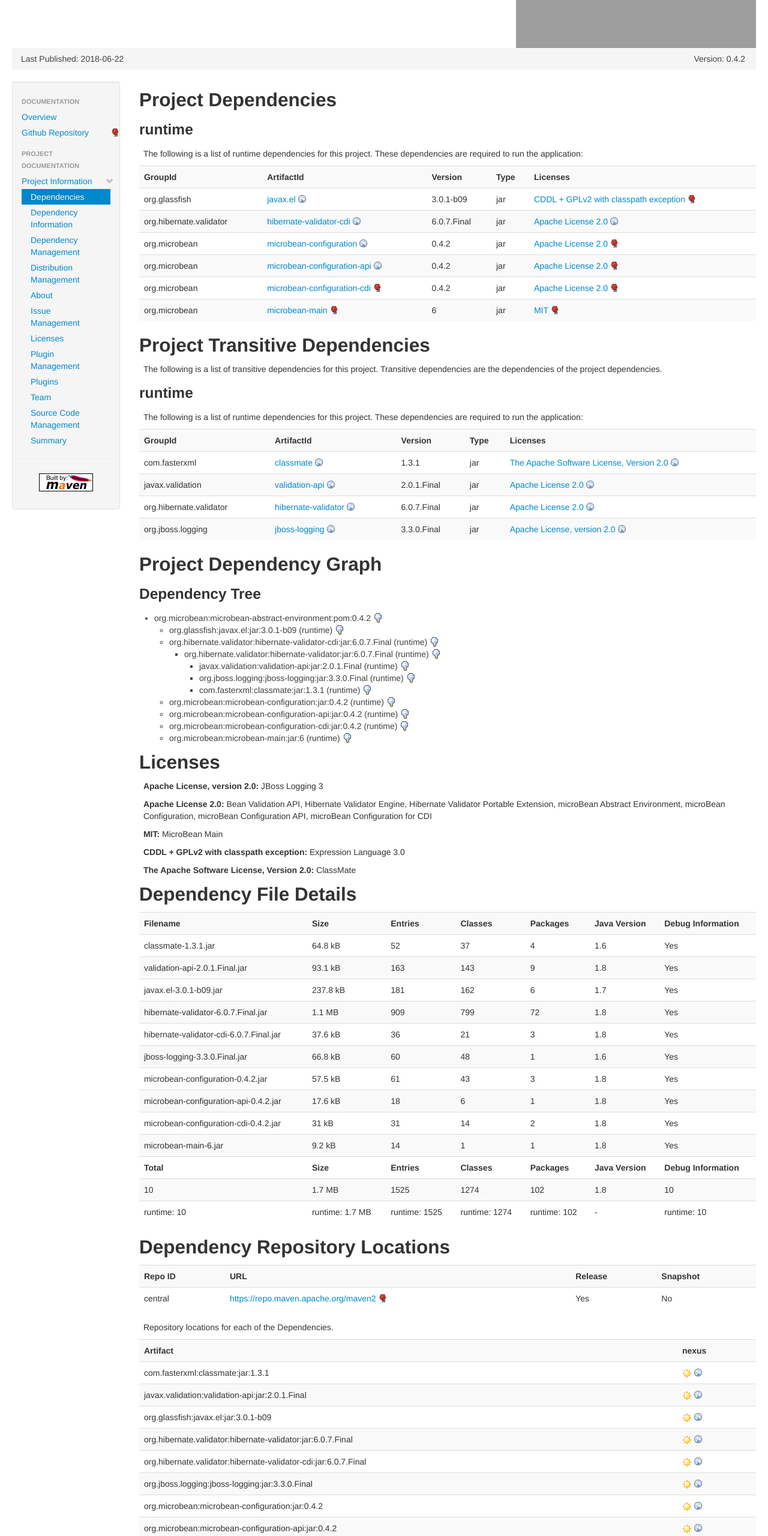
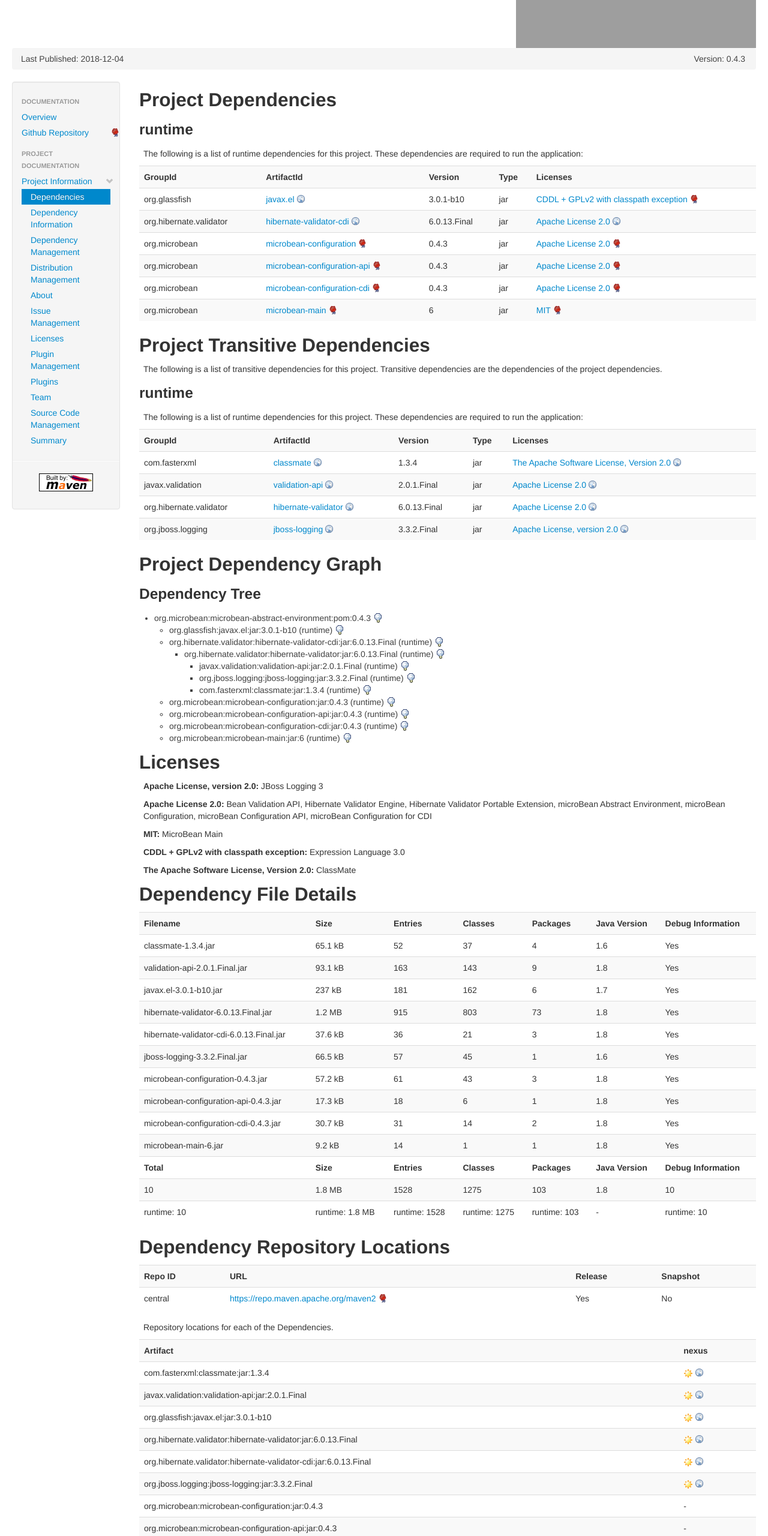
Before and after one commit to microbean/microbean-abstract-cdi-environment, a plain HTML site: page dependencies.html in a window 1280 px wide. Shown: the part 240-2800 px from the top of the page at 60% size. Drawn offline with Linux system fonts and the light colour scheme; grey boxes are pictures that could not be loaded.

Commit message:
Building site for microbean-abstract-environment 0.4.3

```diff
--- a/dependencies.html
+++ b/dependencies.html
@@ -1,13 +1,13 @@
 <!DOCTYPE html>
 <!--
- | Generated by Apache Maven Doxia Site Renderer 1.7.4 at 2018-06-22
+ | Generated by Apache Maven Doxia Site Renderer 1.8.1 at 2018-12-04
  | Rendered using Apache Maven Fluido Skin 1.6
 -->
 <html xmlns="http://www.w3.org/1999/xhtml" xml:lang="en" lang="en">
   <head>
     <meta charset="UTF8" />
     <meta name="viewport" content="width=device-width, initial-scale=1.0" />
-    <meta name="Date-Revision-yyyymmdd" content="20180622" />
+    <meta name="Date-Revision-yyyymmdd" content="20181204" />
     <meta http-equiv="Content-Language" content="en" />
     <title>microBean Abstract Environment &#x2013; Project Dependencies</title>
     <link rel="stylesheet" href="./css/apache-maven-fluido-1.6.min.css" />
@@ -21,14 +21,14 @@
         <div class="pull-left"><div id="bannerLeft"><h2>microBean Abstract Environment</h2>
 </div>
 </div>
-        <div class="pull-right"><a href="./" id="bannerRight"><img src="https://avatars0.githubusercontent.com/u/25515632?s=60"  alt="μb microbean-abstract-environment"/></a></div>
+        <div class="pull-right"><a href="https://microbean.github.io/microbean-abstract-environment" id="bannerRight"><img src="https://avatars0.githubusercontent.com/u/25515632?s=60"  alt="μb microbean-abstract-environment"/></a></div>
         <div class="clear"><hr/></div>
       </div>
 
       <div id="breadcrumbs">
         <ul class="breadcrumb">
-        <li id="publishDate">Last Published: 2018-06-22</li>
-      <li id="projectVersion" class="pull-right">Version: 0.4.2</li>
+        <li id="publishDate">Last Published: 2018-12-04</li>
+      <li id="projectVersion" class="pull-right">Version: 0.4.3</li>
         </ul>
       </div>
       <div class="row-fluid">
@@ -84,31 +84,31 @@
 <tr class="b">
 <td>org.glassfish</td>
 <td><a class="externalLink" href="http://uel.java.net">javax.el</a></td>
-<td>3.0.1-b09</td>
+<td>3.0.1-b10</td>
 <td>jar</td>
 <td><a class="externalLink" href="https://glassfish.dev.java.net/nonav/public/CDDL+GPL.html">CDDL + GPLv2 with classpath exception</a></td></tr>
 <tr class="a">
 <td>org.hibernate.validator</td>
 <td><a class="externalLink" href="http://hibernate.org/validator/hibernate-validator-cdi">hibernate-validator-cdi</a></td>
-<td>6.0.7.Final</td>
+<td>6.0.13.Final</td>
 <td>jar</td>
 <td><a class="externalLink" href="http://www.apache.org/licenses/LICENSE-2.0.txt">Apache License 2.0</a></td></tr>
 <tr class="b">
 <td>org.microbean</td>
-<td><a class="externalLink" href="http://microbean.github.io/microbean-configuration">microbean-configuration</a></td>
-<td>0.4.2</td>
+<td><a class="externalLink" href="https://microbean.github.io/microbean-configuration">microbean-configuration</a></td>
+<td>0.4.3</td>
 <td>jar</td>
 <td><a class="externalLink" href="https://www.apache.org/licenses/LICENSE-2.0">Apache License 2.0</a></td></tr>
 <tr class="a">
 <td>org.microbean</td>
-<td><a class="externalLink" href="http://microbean.github.io/microbean-configuration-api">microbean-configuration-api</a></td>
-<td>0.4.2</td>
+<td><a class="externalLink" href="https://microbean.github.io/microbean-configuration-api">microbean-configuration-api</a></td>
+<td>0.4.3</td>
 <td>jar</td>
 <td><a class="externalLink" href="https://www.apache.org/licenses/LICENSE-2.0">Apache License 2.0</a></td></tr>
 <tr class="b">
 <td>org.microbean</td>
 <td><a class="externalLink" href="https://microbean.github.io/microbean-configuration-cdi">microbean-configuration-cdi</a></td>
-<td>0.4.2</td>
+<td>0.4.3</td>
 <td>jar</td>
 <td><a class="externalLink" href="https://www.apache.org/licenses/LICENSE-2.0">Apache License 2.0</a></td></tr>
 <tr class="a">
@@ -132,8 +132,8 @@
 <th>Licenses</th></tr>
 <tr class="b">
 <td>com.fasterxml</td>
-<td><a class="externalLink" href="http://github.com/cowtowncoder/java-classmate">classmate</a></td>
-<td>1.3.1</td>
+<td><a class="externalLink" href="http://github.com/FasterXML/java-classmate">classmate</a></td>
+<td>1.3.4</td>
 <td>jar</td>
 <td><a class="externalLink" href="http://www.apache.org/licenses/LICENSE-2.0.txt">The Apache Software License, Version 2.0</a></td></tr>
 <tr class="a">
@@ -145,13 +145,13 @@
 <tr class="b">
 <td>org.hibernate.validator</td>
 <td><a class="externalLink" href="http://hibernate.org/validator/hibernate-validator">hibernate-validator</a></td>
-<td>6.0.7.Final</td>
+<td>6.0.13.Final</td>
 <td>jar</td>
 <td><a class="externalLink" href="http://www.apache.org/licenses/LICENSE-2.0.txt">Apache License 2.0</a></td></tr>
 <tr class="a">
 <td>org.jboss.logging</td>
 <td><a class="externalLink" href="http://www.jboss.org">jboss-logging</a></td>
-<td>3.3.0.Final</td>
+<td>3.3.2.Final</td>
 <td>jar</td>
 <td><a class="externalLink" href="http://www.apache.org/licenses/LICENSE-2.0.txt">Apache License, version 2.0</a></td></tr></table></div></div><a name="Project_Dependency_Graph"></a>
 <div class="section">
@@ -179,7 +179,7 @@
 <div class="section">
 <h3><a name="Dependency_Tree"></a>Dependency Tree</h3>
 <ul>
-<li>org.microbean:microbean-abstract-environment:pom:0.4.2 <img id="_img1" src="./images/icon_info_sml.gif" alt="[Information]" onclick="toggleDependencyDetails( '_dep0', '_img1' );" style="cursor: pointer; vertical-align: text-bottom;"></img><div id="_dep0" style="display:none">
+<li>org.microbean:microbean-abstract-environment:pom:0.4.3 <img id="_img1" src="./images/icon_info_sml.gif" alt="[Information]" onclick="toggleDependencyDetails( '_dep0', '_img1' );" style="cursor: pointer; vertical-align: text-bottom;"></img><div id="_dep0" style="display:none">
 <table border="0" class="table table-striped">
 <tr class="a">
 <th>microBean Abstract Environment</th></tr>
@@ -189,7 +189,7 @@
 <p><b>URL: </b><a class="externalLink" href="https://microbean.github.io/microbean-abstract-environment">https://microbean.github.io/microbean-abstract-environment</a></p>
 <p><b>Project Licenses: </b><a class="externalLink" href="https://www.apache.org/licenses/LICENSE-2.0">Apache License 2.0</a></p></td></tr></table></div>
 <ul>
-<li>org.glassfish:javax.el:jar:3.0.1-b09 (runtime) <img id="_img3" src="./images/icon_info_sml.gif" alt="[Information]" onclick="toggleDependencyDetails( '_dep2', '_img3' );" style="cursor: pointer; vertical-align: text-bottom;"></img><div id="_dep2" style="display:none">
+<li>org.glassfish:javax.el:jar:3.0.1-b10 (runtime) <img id="_img3" src="./images/icon_info_sml.gif" alt="[Information]" onclick="toggleDependencyDetails( '_dep2', '_img3' );" style="cursor: pointer; vertical-align: text-bottom;"></img><div id="_dep2" style="display:none">
 <table border="0" class="table table-striped">
 <tr class="a">
 <th>Expression Language 3.0</th></tr>
@@ -198,7 +198,7 @@
 <p><b>Description: </b>Java.net - The Source for Java Technology Collaboration</p>
 <p><b>URL: </b><a class="externalLink" href="http://uel.java.net">http://uel.java.net</a></p>
 <p><b>Project Licenses: </b><a class="externalLink" href="https://glassfish.dev.java.net/nonav/public/CDDL+GPL.html">CDDL + GPLv2 with classpath exception</a></p></td></tr></table></div></li>
-<li>org.hibernate.validator:hibernate-validator-cdi:jar:6.0.7.Final (runtime) <img id="_img5" src="./images/icon_info_sml.gif" alt="[Information]" onclick="toggleDependencyDetails( '_dep4', '_img5' );" style="cursor: pointer; vertical-align: text-bottom;"></img><div id="_dep4" style="display:none">
+<li>org.hibernate.validator:hibernate-validator-cdi:jar:6.0.13.Final (runtime) <img id="_img5" src="./images/icon_info_sml.gif" alt="[Information]" onclick="toggleDependencyDetails( '_dep4', '_img5' );" style="cursor: pointer; vertical-align: text-bottom;"></img><div id="_dep4" style="display:none">
 <table border="0" class="table table-striped">
 <tr class="a">
 <th>Hibernate Validator Portable Extension</th></tr>
@@ -208,7 +208,7 @@
 <p><b>URL: </b><a class="externalLink" href="http://hibernate.org/validator/hibernate-validator-cdi">http://hibernate.org/validator/hibernate-validator-cdi</a></p>
 <p><b>Project Licenses: </b><a class="externalLink" href="http://www.apache.org/licenses/LICENSE-2.0.txt">Apache License 2.0</a></p></td></tr></table></div>
 <ul>
-<li>org.hibernate.validator:hibernate-validator:jar:6.0.7.Final (runtime) <img id="_img7" src="./images/icon_info_sml.gif" alt="[Information]" onclick="toggleDependencyDetails( '_dep6', '_img7' );" style="cursor: pointer; vertical-align: text-bottom;"></img><div id="_dep6" style="display:none">
+<li>org.hibernate.validator:hibernate-validator:jar:6.0.13.Final (runtime) <img id="_img7" src="./images/icon_info_sml.gif" alt="[Information]" onclick="toggleDependencyDetails( '_dep6', '_img7' );" style="cursor: pointer; vertical-align: text-bottom;"></img><div id="_dep6" style="display:none">
 <table border="0" class="table table-striped">
 <tr class="a">
 <th>Hibernate Validator Engine</th></tr>
@@ -227,7 +227,7 @@
 <p><b>Description: </b>Bean Validation API</p>
 <p><b>URL: </b><a class="externalLink" href="http://beanvalidation.org">http://beanvalidation.org</a></p>
 <p><b>Project Licenses: </b><a class="externalLink" href="http://www.apache.org/licenses/LICENSE-2.0.txt">Apache License 2.0</a></p></td></tr></table></div></li>
-<li>org.jboss.logging:jboss-logging:jar:3.3.0.Final (runtime) <img id="_img11" src="./images/icon_info_sml.gif" alt="[Information]" onclick="toggleDependencyDetails( '_dep10', '_img11' );" style="cursor: pointer; vertical-align: text-bottom;"></img><div id="_dep10" style="display:none">
+<li>org.jboss.logging:jboss-logging:jar:3.3.2.Final (runtime) <img id="_img11" src="./images/icon_info_sml.gif" alt="[Information]" onclick="toggleDependencyDetails( '_dep10', '_img11' );" style="cursor: pointer; vertical-align: text-bottom;"></img><div id="_dep10" style="display:none">
 <table border="0" class="table table-striped">
 <tr class="a">
 <th>JBoss Logging 3</th></tr>
@@ -236,7 +236,7 @@
 <p><b>Description: </b>The JBoss Logging Framework</p>
 <p><b>URL: </b><a class="externalLink" href="http://www.jboss.org">http://www.jboss.org</a></p>
 <p><b>Project Licenses: </b><a class="externalLink" href="http://www.apache.org/licenses/LICENSE-2.0.txt">Apache License, version 2.0</a></p></td></tr></table></div></li>
-<li>com.fasterxml:classmate:jar:1.3.1 (runtime) <img id="_img13" src="./images/icon_info_sml.gif" alt="[Information]" onclick="toggleDependencyDetails( '_dep12', '_img13' );" style="cursor: pointer; vertical-align: text-bottom;"></img><div id="_dep12" style="display:none">
+<li>com.fasterxml:classmate:jar:1.3.4 (runtime) <img id="_img13" src="./images/icon_info_sml.gif" alt="[Information]" onclick="toggleDependencyDetails( '_dep12', '_img13' );" style="cursor: pointer; vertical-align: text-bottom;"></img><div id="_dep12" style="display:none">
 <table border="0" class="table table-striped">
 <tr class="a">
 <th>ClassMate</th></tr>
@@ -244,27 +244,27 @@
 <td>
 <p><b>Description: </b>Library for introspecting types with full generic information
         including resolving of field and method types.</p>
-<p><b>URL: </b><a class="externalLink" href="http://github.com/cowtowncoder/java-classmate">http://github.com/cowtowncoder/java-classmate</a></p>
+<p><b>URL: </b><a class="externalLink" href="http://github.com/FasterXML/java-classmate">http://github.com/FasterXML/java-classmate</a></p>
 <p><b>Project Licenses: </b><a class="externalLink" href="http://www.apache.org/licenses/LICENSE-2.0.txt">The Apache Software License, Version 2.0</a></p></td></tr></table></div></li></ul></li></ul></li>
-<li>org.microbean:microbean-configuration:jar:0.4.2 (runtime) <img id="_img15" src="./images/icon_info_sml.gif" alt="[Information]" onclick="toggleDependencyDetails( '_dep14', '_img15' );" style="cursor: pointer; vertical-align: text-bottom;"></img><div id="_dep14" style="display:none">
+<li>org.microbean:microbean-configuration:jar:0.4.3 (runtime) <img id="_img15" src="./images/icon_info_sml.gif" alt="[Information]" onclick="toggleDependencyDetails( '_dep14', '_img15' );" style="cursor: pointer; vertical-align: text-bottom;"></img><div id="_dep14" style="display:none">
 <table border="0" class="table table-striped">
 <tr class="a">
 <th>microBean Configuration</th></tr>
 <tr class="b">
 <td>
 <p><b>Description: </b>microBean Configuration</p>
-<p><b>URL: </b><a class="externalLink" href="http://microbean.github.io/microbean-configuration">http://microbean.github.io/microbean-configuration</a></p>
+<p><b>URL: </b><a class="externalLink" href="https://microbean.github.io/microbean-configuration">https://microbean.github.io/microbean-configuration</a></p>
 <p><b>Project Licenses: </b><a class="externalLink" href="https://www.apache.org/licenses/LICENSE-2.0">Apache License 2.0</a></p></td></tr></table></div></li>
-<li>org.microbean:microbean-configuration-api:jar:0.4.2 (runtime) <img id="_img17" src="./images/icon_info_sml.gif" alt="[Information]" onclick="toggleDependencyDetails( '_dep16', '_img17' );" style="cursor: pointer; vertical-align: text-bottom;"></img><div id="_dep16" style="display:none">
+<li>org.microbean:microbean-configuration-api:jar:0.4.3 (runtime) <img id="_img17" src="./images/icon_info_sml.gif" alt="[Information]" onclick="toggleDependencyDetails( '_dep16', '_img17' );" style="cursor: pointer; vertical-align: text-bottom;"></img><div id="_dep16" style="display:none">
 <table border="0" class="table table-striped">
 <tr class="a">
 <th>microBean Configuration API</th></tr>
 <tr class="b">
 <td>
 <p><b>Description: </b>microBean Configuration API</p>
-<p><b>URL: </b><a class="externalLink" href="http://microbean.github.io/microbean-configuration-api">http://microbean.github.io/microbean-configuration-api</a></p>
+<p><b>URL: </b><a class="externalLink" href="https://microbean.github.io/microbean-configuration-api">https://microbean.github.io/microbean-configuration-api</a></p>
 <p><b>Project Licenses: </b><a class="externalLink" href="https://www.apache.org/licenses/LICENSE-2.0">Apache License 2.0</a></p></td></tr></table></div></li>
-<li>org.microbean:microbean-configuration-cdi:jar:0.4.2 (runtime) <img id="_img19" src="./images/icon_info_sml.gif" alt="[Information]" onclick="toggleDependencyDetails( '_dep18', '_img19' );" style="cursor: pointer; vertical-align: text-bottom;"></img><div id="_dep18" style="display:none">
+<li>org.microbean:microbean-configuration-cdi:jar:0.4.3 (runtime) <img id="_img19" src="./images/icon_info_sml.gif" alt="[Information]" onclick="toggleDependencyDetails( '_dep18', '_img19' );" style="cursor: pointer; vertical-align: text-bottom;"></img><div id="_dep18" style="display:none">
 <table border="0" class="table table-striped">
 <tr class="a">
 <th>microBean Configuration for CDI</th></tr>
@@ -301,8 +301,8 @@
 <th>Java Version</th>
 <th title="Indicates whether these dependencies have been compiled with debug information.">Debug Information</th></tr>
 <tr class="b">
-<td>classmate-1.3.1.jar</td>
-<td>64.8 kB</td>
+<td>classmate-1.3.4.jar</td>
+<td>65.1 kB</td>
 <td>52</td>
 <td>37</td>
 <td>4</td>
@@ -317,23 +317,23 @@
 <td>1.8</td>
 <td>Yes</td></tr>
 <tr class="b">
-<td>javax.el-3.0.1-b09.jar</td>
-<td>237.8 kB</td>
+<td>javax.el-3.0.1-b10.jar</td>
+<td>237 kB</td>
 <td>181</td>
 <td>162</td>
 <td>6</td>
 <td>1.7</td>
 <td>Yes</td></tr>
 <tr class="a">
-<td>hibernate-validator-6.0.7.Final.jar</td>
-<td>1.1 MB</td>
-<td>909</td>
-<td>799</td>
-<td>72</td>
+<td>hibernate-validator-6.0.13.Final.jar</td>
+<td>1.2 MB</td>
+<td>915</td>
+<td>803</td>
+<td>73</td>
 <td>1.8</td>
 <td>Yes</td></tr>
 <tr class="b">
-<td>hibernate-validator-cdi-6.0.7.Final.jar</td>
+<td>hibernate-validator-cdi-6.0.13.Final.jar</td>
 <td>37.6 kB</td>
 <td>36</td>
 <td>21</td>
@@ -341,32 +341,32 @@
 <td>1.8</td>
 <td>Yes</td></tr>
 <tr class="a">
-<td>jboss-logging-3.3.0.Final.jar</td>
-<td>66.8 kB</td>
-<td>60</td>
-<td>48</td>
+<td>jboss-logging-3.3.2.Final.jar</td>
+<td>66.5 kB</td>
+<td>57</td>
+<td>45</td>
 <td>1</td>
 <td>1.6</td>
 <td>Yes</td></tr>
 <tr class="b">
-<td>microbean-configuration-0.4.2.jar</td>
-<td>57.5 kB</td>
+<td>microbean-configuration-0.4.3.jar</td>
+<td>57.2 kB</td>
 <td>61</td>
 <td>43</td>
 <td>3</td>
 <td>1.8</td>
 <td>Yes</td></tr>
 <tr class="a">
-<td>microbean-configuration-api-0.4.2.jar</td>
-<td>17.6 kB</td>
+<td>microbean-configuration-api-0.4.3.jar</td>
+<td>17.3 kB</td>
 <td>18</td>
 <td>6</td>
 <td>1</td>
 <td>1.8</td>
 <td>Yes</td></tr>
 <tr class="b">
-<td>microbean-configuration-cdi-0.4.2.jar</td>
-<td>31 kB</td>
+<td>microbean-configuration-cdi-0.4.3.jar</td>
+<td>30.7 kB</td>
 <td>31</td>
 <td>14</td>
 <td>2</td>
@@ -390,18 +390,18 @@
 <th>Debug Information</th></tr>
 <tr class="a">
 <td>10</td>
-<td>1.7 MB</td>
-<td>1525</td>
-<td>1274</td>
-<td>102</td>
+<td>1.8 MB</td>
+<td>1528</td>
+<td>1275</td>
+<td>103</td>
 <td>1.8</td>
 <td>10</td></tr>
 <tr class="b">
 <td>runtime: 10</td>
-<td>runtime: 1.7 MB</td>
-<td>runtime: 1525</td>
-<td>runtime: 1274</td>
-<td>runtime: 102</td>
+<td>runtime: 1.8 MB</td>
+<td>runtime: 1528</td>
+<td>runtime: 1275</td>
+<td>runtime: 103</td>
 <td>-</td>
 <td>runtime: 10</td></tr></table></div><a name="Dependency_Repository_Locations"></a>
 <div class="section">
@@ -423,31 +423,31 @@
 <th>Artifact</th>
 <th>nexus</th></tr>
 <tr class="b">
-<td>com.fasterxml:classmate:jar:1.3.1</td>
-<td><a class="externalLink" href="http://localhost:8081/repository/maven-public//com/fasterxml/classmate/1.3.1/classmate-1.3.1.jar"><img alt="Found at http://localhost:8081/repository/maven-public/" src="images/icon_success_sml.gif" /></a></td></tr>
+<td>com.fasterxml:classmate:jar:1.3.4</td>
+<td><a class="externalLink" href="http://localhost:8081/repository/maven-public//com/fasterxml/classmate/1.3.4/classmate-1.3.4.jar"><img alt="Found at http://localhost:8081/repository/maven-public/" src="images/icon_success_sml.gif" /></a></td></tr>
 <tr class="a">
 <td>javax.validation:validation-api:jar:2.0.1.Final</td>
 <td><a class="externalLink" href="http://localhost:8081/repository/maven-public//javax/validation/validation-api/2.0.1.Final/validation-api-2.0.1.Final.jar"><img alt="Found at http://localhost:8081/repository/maven-public/" src="images/icon_success_sml.gif" /></a></td></tr>
 <tr class="b">
-<td>org.glassfish:javax.el:jar:3.0.1-b09</td>
-<td><a class="externalLink" href="http://localhost:8081/repository/maven-public//org/glassfish/javax.el/3.0.1-b09/javax.el-3.0.1-b09.jar"><img alt="Found at http://localhost:8081/repository/maven-public/" src="images/icon_success_sml.gif" /></a></td></tr>
+<td>org.glassfish:javax.el:jar:3.0.1-b10</td>
+<td><a class="externalLink" href="http://localhost:8081/repository/maven-public//org/glassfish/javax.el/3.0.1-b10/javax.el-3.0.1-b10.jar"><img alt="Found at http://localhost:8081/repository/maven-public/" src="images/icon_success_sml.gif" /></a></td></tr>
 <tr class="a">
-<td>org.hibernate.validator:hibernate-validator:jar:6.0.7.Final</td>
-<td><a class="externalLink" href="http://localhost:8081/repository/maven-public//org/hibernate/validator/hibernate-validator/6.0.7.Final/hibernate-validator-6.0.7.Final.jar"><img alt="Found at http://localhost:8081/repository/maven-public/" src="images/icon_success_sml.gif" /></a></td></tr>
+<td>org.hibernate.validator:hibernate-validator:jar:6.0.13.Final</td>
+<td><a class="externalLink" href="http://localhost:8081/repository/maven-public//org/hibernate/validator/hibernate-validator/6.0.13.Final/hibernate-validator-6.0.13.Final.jar"><img alt="Found at http://localhost:8081/repository/maven-public/" src="images/icon_success_sml.gif" /></a></td></tr>
 <tr class="b">
-<td>org.hibernate.validator:hibernate-validator-cdi:jar:6.0.7.Final</td>
-<td><a class="externalLink" href="http://localhost:8081/repository/maven-public//org/hibernate/validator/hibernate-validator-cdi/6.0.7.Final/hibernate-validator-cdi-6.0.7.Final.jar"><img alt="Found at http://localhost:8081/repository/maven-public/" src="images/icon_success_sml.gif" /></a></td></tr>
+<td>org.hibernate.validator:hibernate-validator-cdi:jar:6.0.13.Final</td>
+<td><a class="externalLink" href="http://localhost:8081/repository/maven-public//org/hibernate/validator/hibernate-validator-cdi/6.0.13.Final/hibernate-validator-cdi-6.0.13.Final.jar"><img alt="Found at http://localhost:8081/repository/maven-public/" src="images/icon_success_sml.gif" /></a></td></tr>
 <tr class="a">
-<td>org.jboss.logging:jboss-logging:jar:3.3.0.Final</td>
-<td><a class="externalLink" href="http://localhost:8081/repository/maven-public//org/jboss/logging/jboss-logging/3.3.0.Final/jboss-logging-3.3.0.Final.jar"><img alt="Found at http://localhost:8081/repository/maven-public/" src="images/icon_success_sml.gif" /></a></td></tr>
+<td>org.jboss.logging:jboss-logging:jar:3.3.2.Final</td>
+<td><a class="externalLink" href="http://localhost:8081/repository/maven-public//org/jboss/logging/jboss-logging/3.3.2.Final/jboss-logging-3.3.2.Final.jar"><img alt="Found at http://localhost:8081/repository/maven-public/" src="images/icon_success_sml.gif" /></a></td></tr>
 <tr class="b">
-<td>org.microbean:microbean-configuration:jar:0.4.2</td>
-<td><a class="externalLink" href="http://localhost:8081/repository/maven-public//org/microbean/microbean-configuration/0.4.2/microbean-configuration-0.4.2.jar"><img alt="Found at http://localhost:8081/repository/maven-public/" src="images/icon_success_sml.gif" /></a></td></tr>
+<td>org.microbean:microbean-configuration:jar:0.4.3</td>
+<td>-</td></tr>
 <tr class="a">
-<td>org.microbean:microbean-configuration-api:jar:0.4.2</td>
-<td><a class="externalLink" href="http://localhost:8081/repository/maven-public//org/microbean/microbean-configuration-api/0.4.2/microbean-configuration-api-0.4.2.jar"><img alt="Found at http://localhost:8081/repository/maven-public/" src="images/icon_success_sml.gif" /></a></td></tr>
+<td>org.microbean:microbean-configuration-api:jar:0.4.3</td>
+<td>-</td></tr>
 <tr class="b">
-<td>org.microbean:microbean-configuration-cdi:jar:0.4.2</td>
+<td>org.microbean:microbean-configuration-cdi:jar:0.4.3</td>
 <td>-</td></tr>
 <tr class="a">
 <td>org.microbean:microbean-main:jar:6</td>
@@ -457,7 +457,7 @@
 <th>nexus</th></tr>
 <tr class="a">
 <td>10 (runtime: 10)</td>
-<td>9</td></tr></table></div>
+<td>7</td></tr></table></div>
         </div>
       </div>
     </div>
```
Also changed, not shown: dependency-info.html (+13 -13 lines), dependency-management.html (+13 -13 lines), distribution-management.html (+5 -5 lines), index.html (+11 -16 lines), issue-tracking.html (+5 -5 lines), license.html (+6 -6 lines), plugin-management.html (+62 -58 lines), plugins.html (+23 -15 lines), project-info.html (+5 -5 lines), project-summary.html (+6 -6 lines), source-repository.html (+7 -7 lines), team-list.html (+5 -5 lines).
